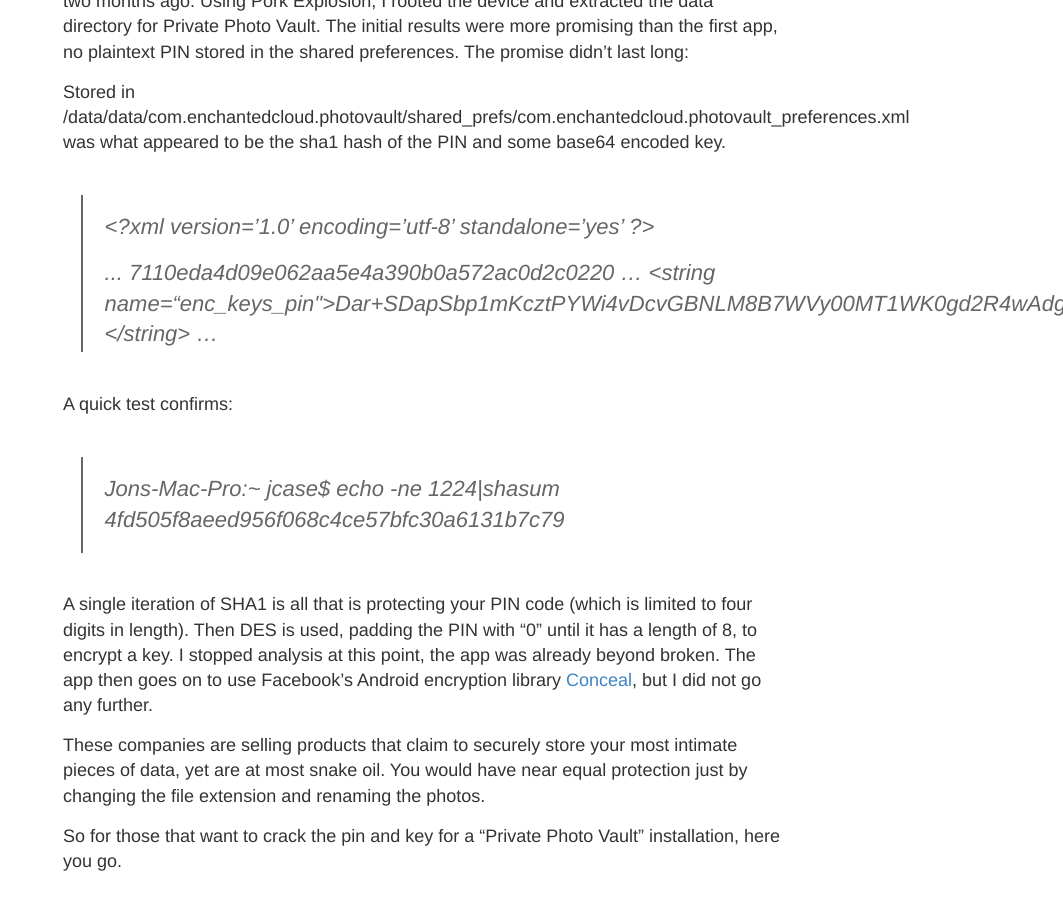
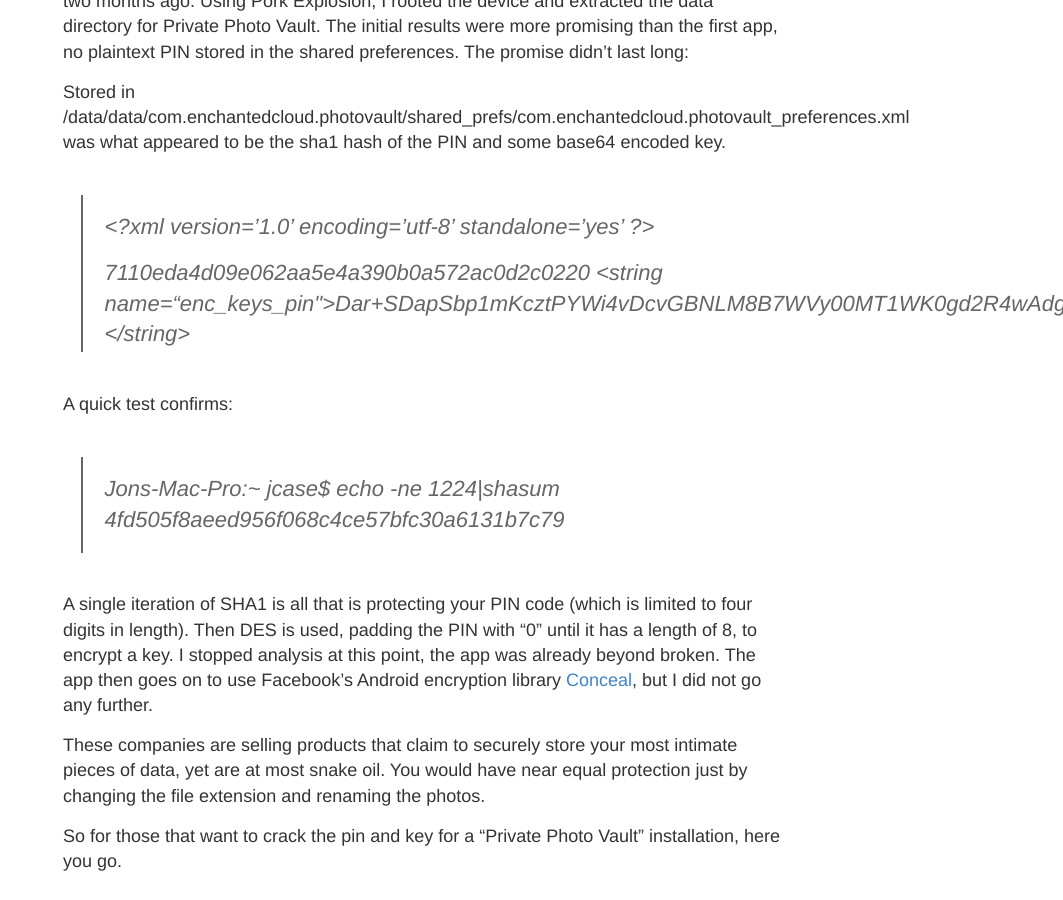
Before and after one commit to CunningLogic/cunninglogic.github.io, a Jekyll site: the page built from _posts/2016-10-6-Password-Storage-In-Sensitive-Apps.md, in a window 1280 px wide and 900 px high, scrolled down 920 px. Shown: the whole window, without its empty margins (217-1280 px from the left). Built offline with Jekyll 4.4.1, drawn with Linux system fonts in a browser that asks for light colours.

```diff
--- a/_posts/2016-10-6-Password-Storage-In-Sensitive-Apps.md
+++ b/_posts/2016-10-6-Password-Storage-In-Sensitive-Apps.md
@@ -16,11 +16,8 @@ Stored in /data/data/com.enchantedcloud.photovault/shared_prefs/com.enchantedclo
 
 ><?xml version='1.0' encoding='utf-8' standalone='yes' ?>
 ><map>
->...
->    <string name="pin">7110eda4d09e062aa5e4a390b0a572ac0d2c0220</string>
->…
+><string name="pin">7110eda4d09e062aa5e4a390b0a572ac0d2c0220</string>
 ><string name=“enc_keys_pin">Dar+SDapSbp1mKcztPYWi4vDcvGBNLM8B7WVy00MT1WK0gd2R4wAdg==</string>
->…
 ></map>
 
 A quick test confirms:
```
